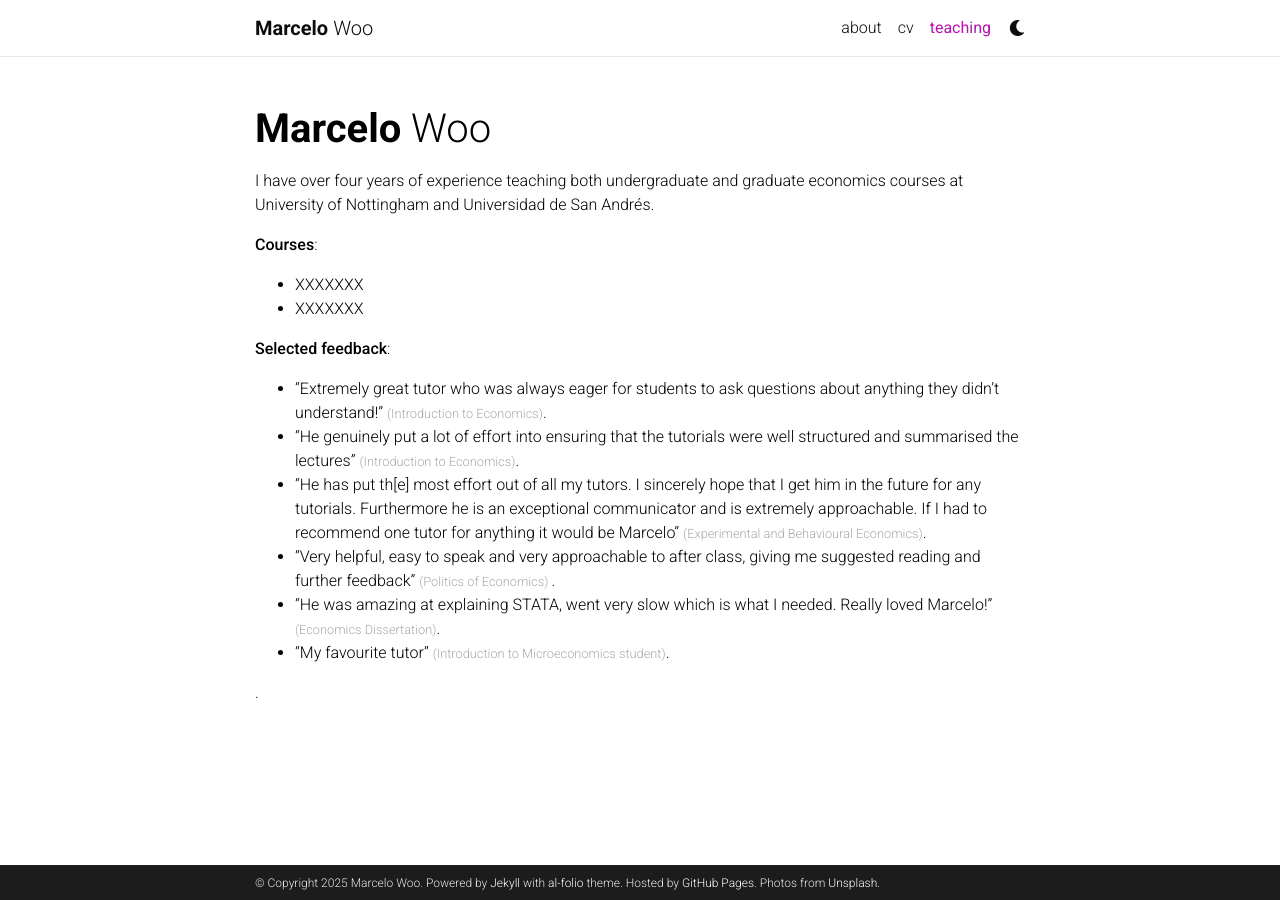
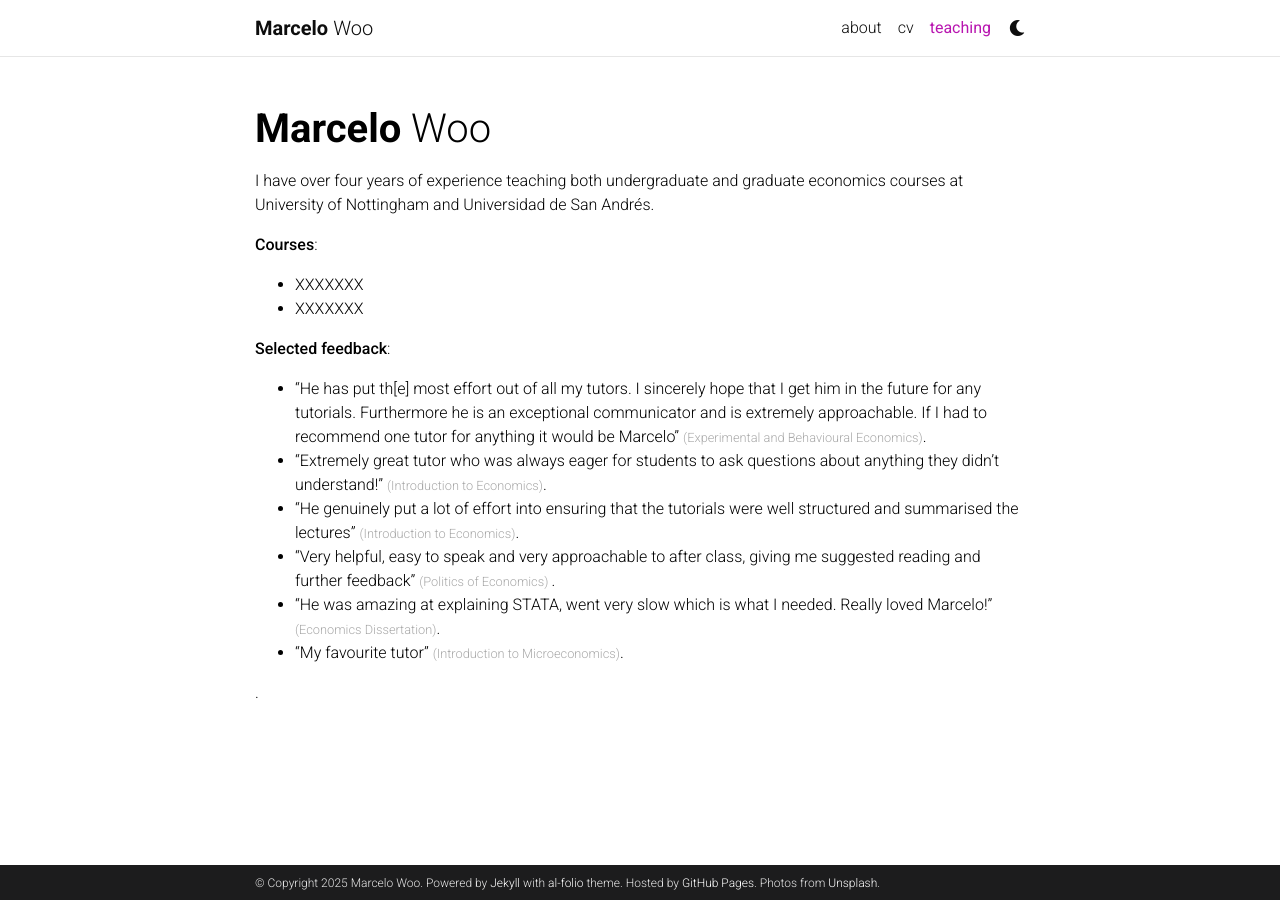
Before and after one commit to marcelowoo/marcelowoo.github.io, a Jekyll site: the page built from _pages/teaching.md, in a window 1280 px wide. Built offline with Jekyll 4.4.1, drawn with Linux system fonts in a browser that asks for light colours; comment, search, counter and statistics services are not loaded; a style sheet for code colours, icons or effects is not loaded.

```diff
--- a/_pages/teaching.md
+++ b/_pages/teaching.md
@@ -19,11 +19,11 @@
 
 **Selected feedback**:
 
+- "He has put th[e] most effort out of all my tutors. I sincerely hope that I get him in the future for any tutorials. Furthermore he is an exceptional communicator and is extremely approachable. If I had to recommend one tutor for anything it would be Marcelo" <span style="color:#A9A9A9; font-size:0.8em">(Experimental and Behavioural Economics)</span>.
 <!-- 2021-2022: -->
 - "Extremely great tutor who was always eager for students to ask questions about anything they didn't understand!" <span style="color:#A9A9A9; font-size:0.8em">(Introduction to Economics)</span>.
 - "He genuinely put a lot of effort into ensuring that the tutorials were well structured and summarised the lectures" <span style="color:#A9A9A9; font-size:0.8em">(Introduction to Economics)</span>.
 <!-- 2022-2023: -->
-- "He has put th[e] most effort out of all my tutors. I sincerely hope that I get him in the future for any tutorials. Furthermore he is an exceptional communicator and is extremely approachable. If I had to recommend one tutor for anything it would be Marcelo" <span style="color:#A9A9A9; font-size:0.8em">(Experimental and Behavioural Economics)</span>.
 <!-- - "Overall really helpful (...) I'm glad I had you as a tutor!" <span style="color:#A9A9A9; font-size:0.8em">(Experimental and Behavioural Economics)</span>. -->
 <!-- 2023-2024: -->
 - "Very helpful, easy to speak and very approachable to after class, giving me suggested reading and further feedback" <span style="color:#A9A9A9; font-size:0.8em">(Politics of Economics) </span>.
@@ -32,6 +32,6 @@
 <!-- - "Marcelo explained things clearly" (ECON3001 Economics Dissertation) -->
 <!-- - "[V]ery helpful and approachable" (ECON3001 Economics Dissertation) -->
 - "He was amazing at explaining STATA, went very slow which is what I needed. Really loved Marcelo!" <span style="color:#A9A9A9; font-size:0.8em">(Economics Dissertation)</span>.
-- "My favourite tutor" <span style="color:#A9A9A9; font-size:0.8em">(Introduction to Microeconomics student)</span>.
+- "My favourite tutor" <span style="color:#A9A9A9; font-size:0.8em">(Introduction to Microeconomics)</span>.
 
 <span style="color:gray"></span>.
```
Also changed, not shown: _pages/about.md (+1 -1 lines).
